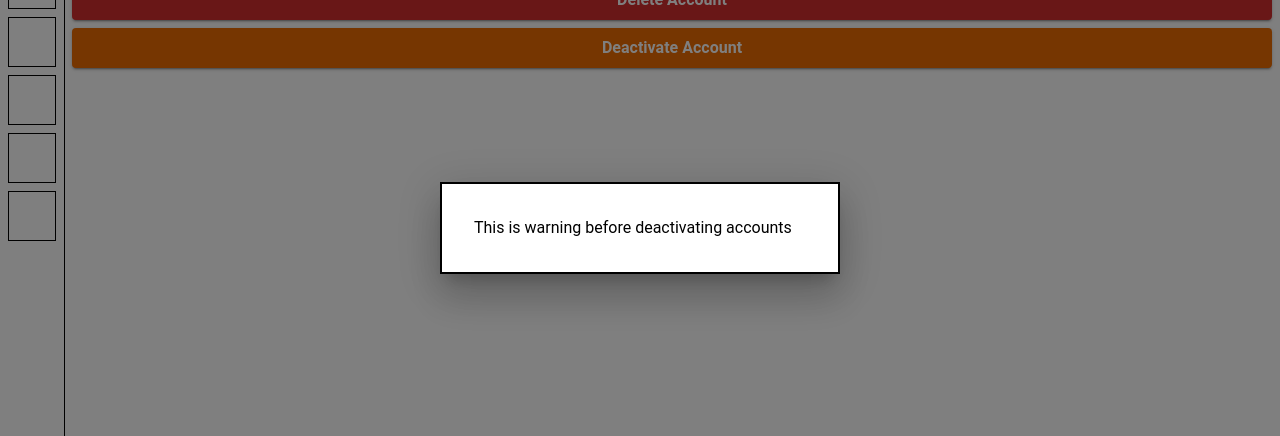
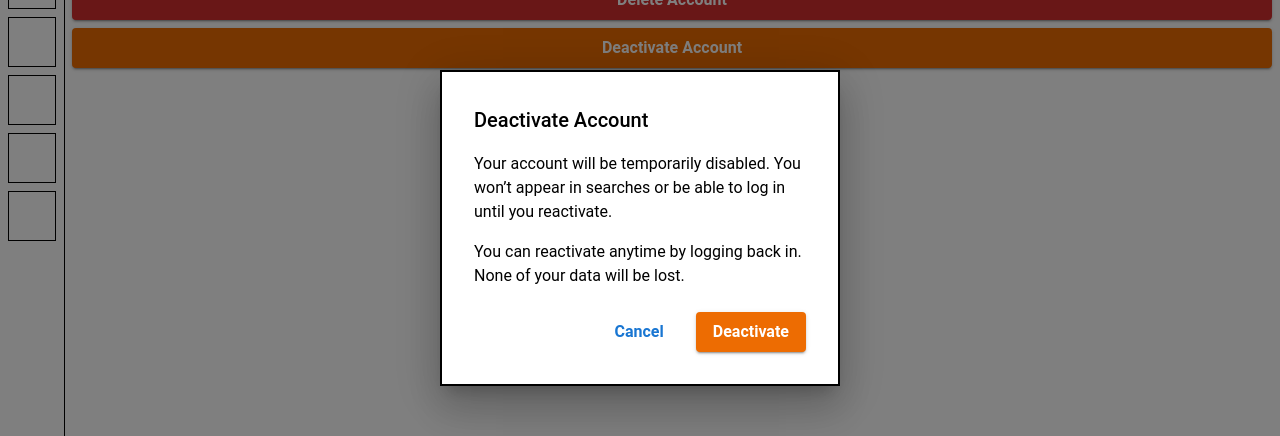
Before and after one commit to s3nsh1-dev/fullstack-primary, a React (Vite) app in the folder client/: page /setting in a window 1280 px wide. Both pictures are taken after a click on the button "Deactivate Account". Shown: the part 172-608 px from the top of the page. Built offline with nearby package versions, Linux system fonts and the light colour scheme; no server answers; some icons are missing.

Commit message:
Logic lesss ui

```diff
--- /dev/null
+++ b/client/src/components/setting/DeactivatePopup.tsx
@@ -0,0 +1,43 @@
+import React from "react";
+import Button from "@mui/material/Button";
+import Typography from "@mui/material/Typography";
+import Box from "@mui/material/Box";
+
+const DeactivatePopup: React.FC<PropTypes> = ({
+  onClose,
+  handleDeactivate,
+}) => {
+  return (
+    <>
+      <Typography variant="h6" component="h2">
+        Deactivate Account
+      </Typography>
+
+      <Typography sx={{ mt: 2 }}>
+        Your account will be temporarily disabled. You won’t appear in searches
+        or be able to log in until you reactivate.
+      </Typography>
+
+      <Typography sx={{ mt: 2 }}>
+        You can reactivate anytime by logging back in. None of your data will be
+        lost.
+      </Typography>
+
+      <Box sx={{ mt: 3, display: "flex", justifyContent: "flex-end", gap: 2 }}>
+        <Button onClick={onClose} variant="outlined">
+          Cancel
+        </Button>
+        <Button color="warning" variant="contained" onClick={handleDeactivate}>
+          Deactivate
+        </Button>
+      </Box>
+    </>
+  );
+};
+
+export default DeactivatePopup;
+
+type PropTypes = {
+  onClose: () => void;
+  handleDeactivate: () => void;
+};
--- a/client/src/components/setting/DeactivateUser.tsx
+++ b/client/src/components/setting/DeactivateUser.tsx
@@ -1,10 +1,13 @@
 import Button from "@mui/material/Button";
 import BasicModal from "../ui-components/BasicModal";
 import { useState } from "react";
+import DeactivatePopup from "./DeactivatePopup";
 
 const DeactivateUser = () => {
   const [open, setOpen] = useState<boolean>(false);
   const handleToggle = () => setOpen((prev) => !prev);
+  const handleClose = () => setOpen(false);
+  const handleDeactivate = () => {};
 
   return (
     <>
@@ -17,8 +20,11 @@ const DeactivateUser = () => {
         Deactivate Account
       </Button>
       {open && (
-        <BasicModal open={open} onClose={() => setOpen(false)}>
-          This is warning before deactivating accounts
+        <BasicModal open={open} onClose={handleClose}>
+          <DeactivatePopup
+            onClose={handleClose}
+            handleDeactivate={handleDeactivate}
+          />
         </BasicModal>
       )}
     </>
--- a/client/src/components/setting/DeleteUser.tsx
+++ b/client/src/components/setting/DeleteUser.tsx
@@ -1,10 +1,12 @@
-import { useState } from "react";
 import Button from "@mui/material/Button";
 import BasicModal from "../ui-components/BasicModal";
+import DeleteUserPopup from "./DeleteUserPopup";
+import { useState } from "react";
 
 const DeleteUser = () => {
   const [open, setOpen] = useState<boolean>(false);
   const handleToggle = () => setOpen((prev) => !prev);
+  const handleDelete = () => {};
 
   return (
     <>
@@ -19,7 +21,7 @@ const DeleteUser = () => {
 
       {open && (
         <BasicModal open={open} onClose={() => setOpen(false)}>
-          This is warning before deactivating accounts
+          <DeleteUserPopup onClose={handleDelete} handleDelete={handleDelete} />
         </BasicModal>
       )}
     </>
--- /dev/null
+++ b/client/src/components/setting/DeleteUserPopup.tsx
@@ -0,0 +1,33 @@
+import React from "react";
+import Button from "@mui/material/Button";
+import Typography from "@mui/material/Typography";
+import Box from "@mui/material/Box";
+
+const DeleteUserPopup: React.FC<PropTypes> = ({ onClose, handleDelete }) => {
+  return (
+    <>
+      <Typography variant="h6" component="h2">
+        Confirm Account Deletion
+      </Typography>
+      <Typography sx={{ mt: 2 }}>
+        This action cannot be undone. Are you sure you want to delete your
+        account?
+      </Typography>
+      <Box sx={{ mt: 3, display: "flex", justifyContent: "flex-end", gap: 2 }}>
+        <Button onClick={onClose} variant="outlined">
+          Cancel
+        </Button>
+        <Button color="error" variant="contained" onClick={handleDelete}>
+          Delete
+        </Button>
+      </Box>
+    </>
+  );
+};
+
+export default DeleteUserPopup;
+
+type PropTypes = {
+  handleDelete: () => void;
+  onClose: () => void;
+};
```
